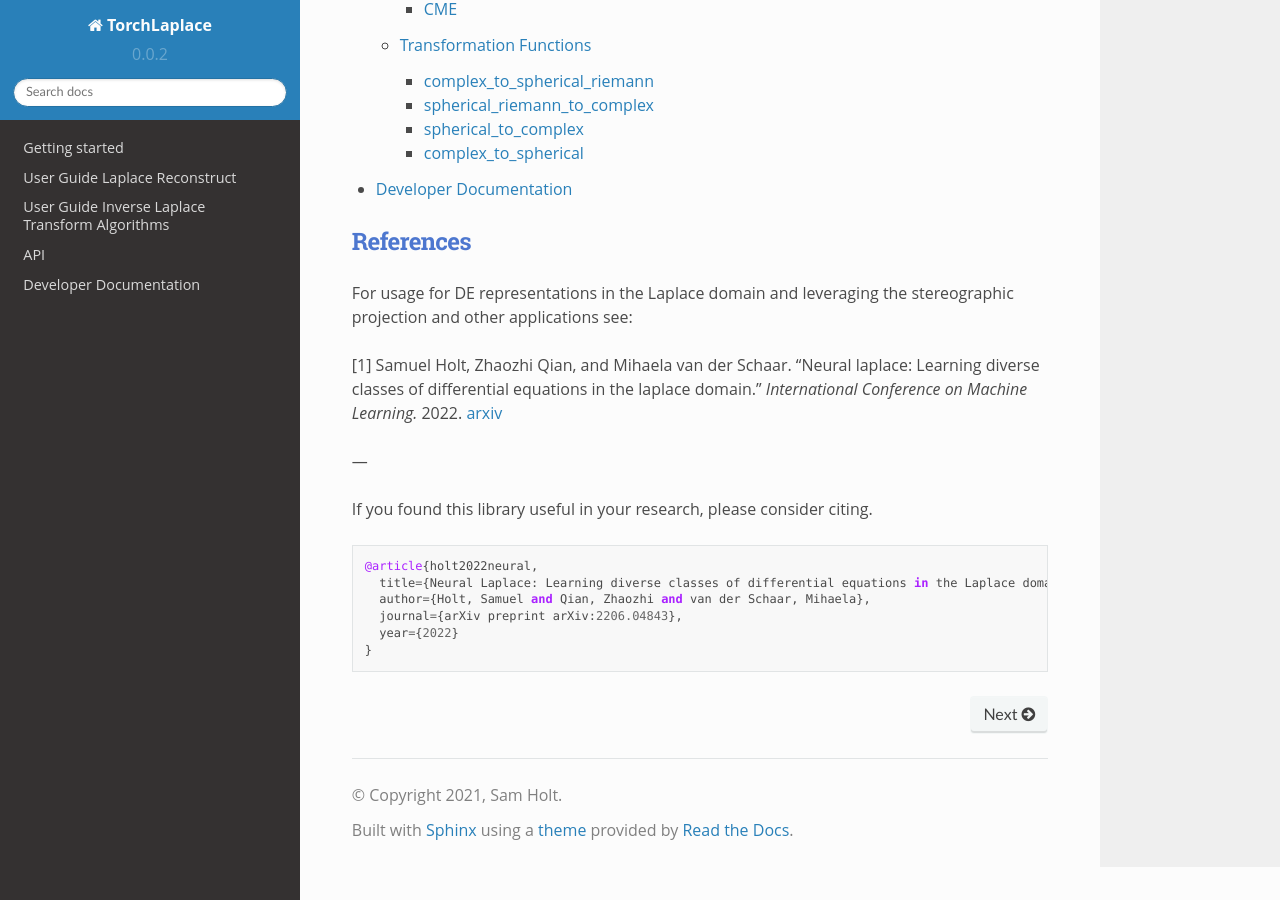
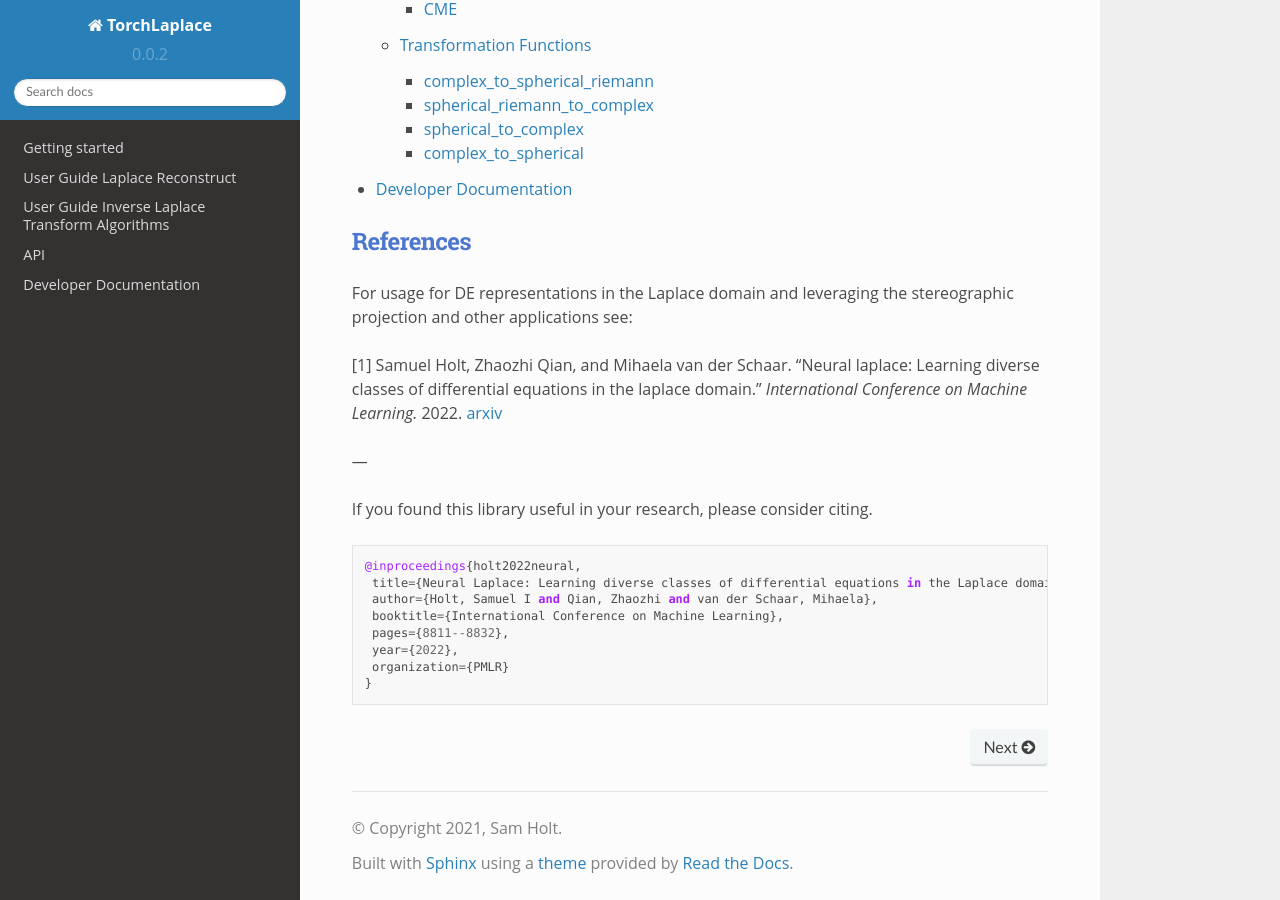
Before and after one commit to samholt/NeuralLaplace, a Sphinx documentation site: the page built from docs/source/index.rst, in a window 1280 px wide and 900 px high, scrolled down 2207 px. Built offline with Sphinx 7.4.7 and the Read the Docs theme 2.0.0, drawn with Linux system fonts in a browser that asks for light colours.

Commit message:
fix: Update citation

```diff
--- a/docs/source/index.rst
+++ b/docs/source/index.rst
@@ -109,9 +109,11 @@ If you found this library useful in your research, please consider citing.
 
 ::
 
-   @article{holt2022neural,
-     title={Neural Laplace: Learning diverse classes of differential equations in the Laplace domain},
-     author={Holt, Samuel and Qian, Zhaozhi and van der Schaar, Mihaela},
-     journal={arXiv preprint arXiv:2206.04843},
-     year={2022}
+   @inproceedings{holt2022neural,
+    title={Neural Laplace: Learning diverse classes of differential equations in the Laplace domain},
+    author={Holt, Samuel I and Qian, Zhaozhi and van der Schaar, Mihaela},
+    booktitle={International Conference on Machine Learning},
+    pages={8811--8832},
+    year={2022},
+    organization={PMLR}
    }
```
Also changed, not shown: README.md (+6 -4 lines).
